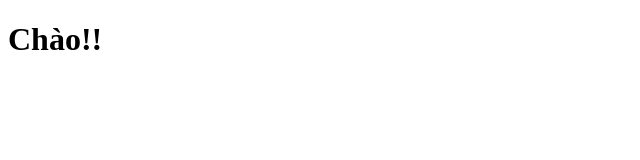
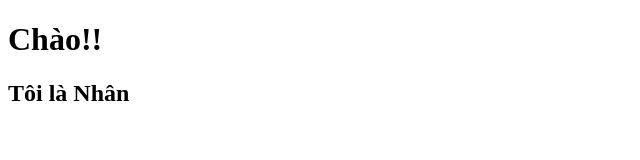
Before and after one commit to nhan2606/duan2, a plain HTML site: page index.html in a window 1280 px wide. Shown: the whole page, without its empty margins (0-640 px from the left). Drawn offline with Linux system fonts and the light colour scheme.

Commit message:
sửa đổi lần 1

```diff
--- a/index.html
+++ b/index.html
@@ -7,5 +7,6 @@
 </head>
 <body>
     <h1>Chào!!</h1>
+    <h2>Tôi là Nhân</h2>
 </body>
 </html>
```
